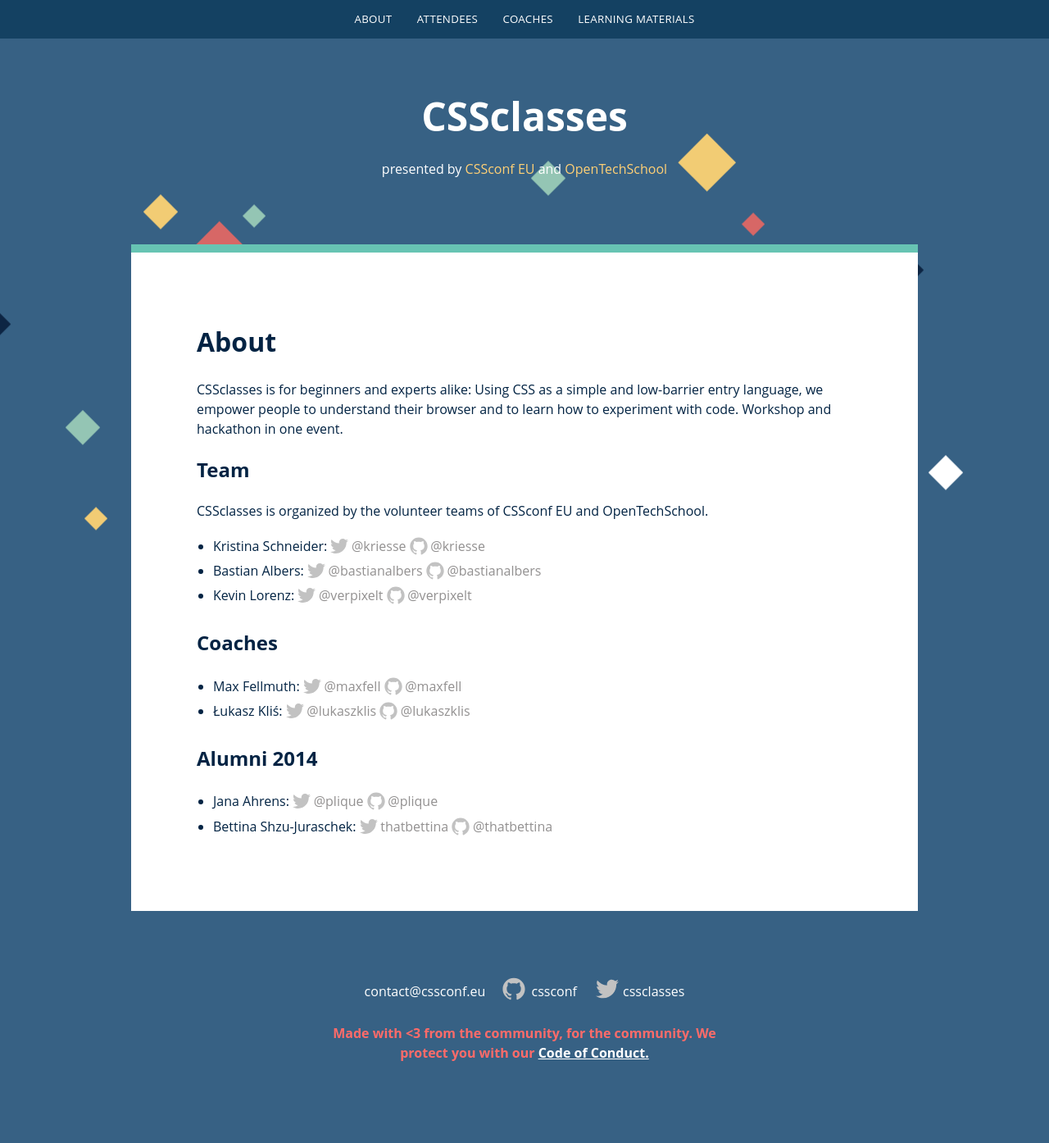
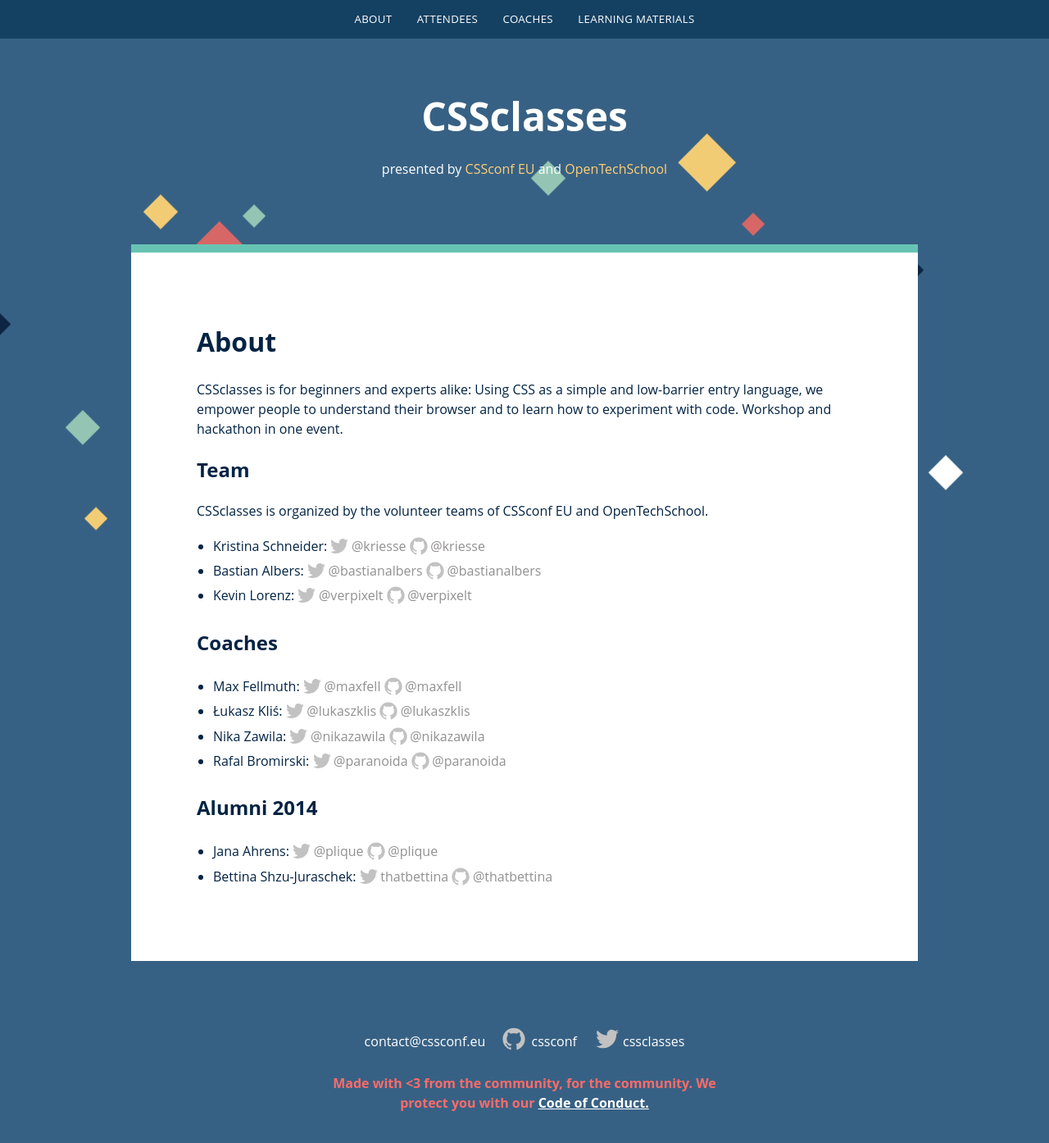
Before and after one commit to cssconf/CSSclasses--old, a Jekyll site: the page built from about.md, in a window 1280 px wide. Shown: the top 1394 px of the page at 82% size. Built offline with Jekyll 4.4.1, drawn with Linux system fonts in a browser that asks for light colours; nearby versions of some CDN libraries.

Commit message:
Coaches update

```diff
--- a/about.md
+++ b/about.md
@@ -22,6 +22,8 @@
 <ul class="team">
   <li>Max Fellmuth: <a href="https://twitter.com/maxfell">@maxfell</a> <a href="https://github.com/maxfell">@maxfell</a></li>
   <li>Łukasz Kliś: <a href="https://twitter.com/lukaszklis">@lukaszklis</a> <a href="https://github.com/lukaszklis">@lukaszklis</a></li>
+  <li>Nika Zawila: <a href="https://twitter.com/nikazawila">@nikazawila</a> <a href="https://github.com/nikazawila">@nikazawila</a></li>
+  <li>Rafal Bromirski: <a href="https://twitter.com/paranoida">@paranoida</a> <a href="https://github.com/paranoida">@paranoida</a></li>
 </ul>
 
 
```
